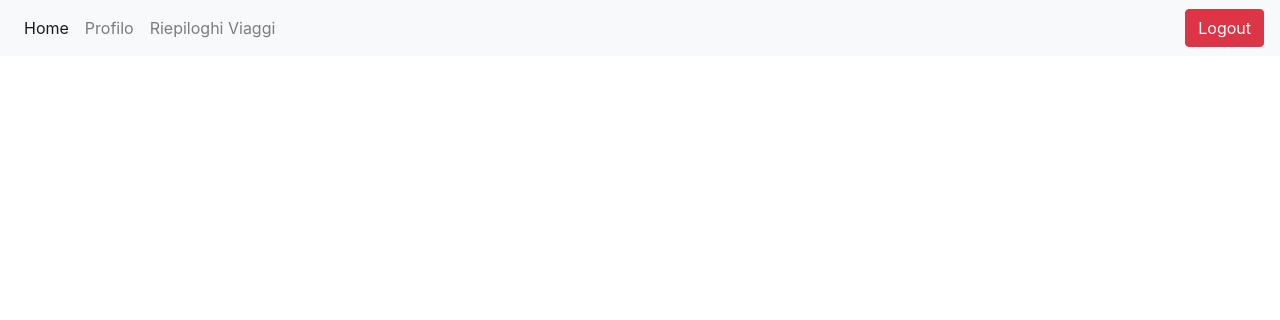
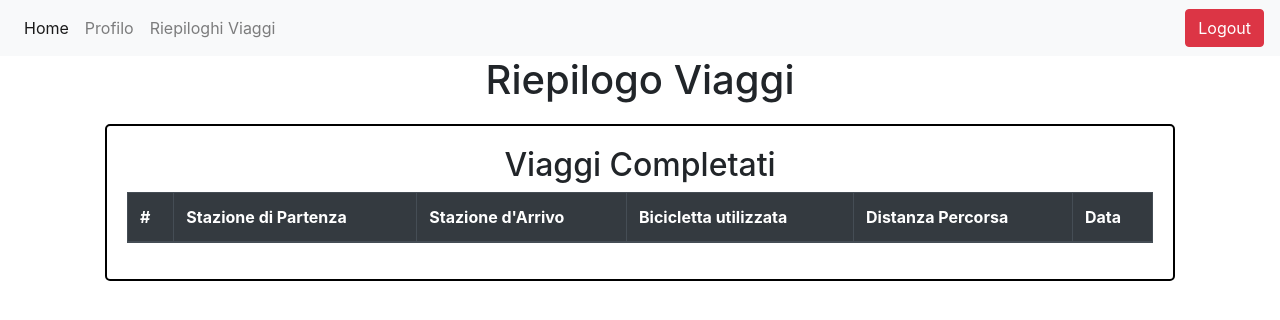
Before and after one commit to brandovardi/simulazioneEsameDiStato, a PHP site: page /Pages/Customers/travelSummary.php in a window 1280 px wide. Shown: the top 320 px of the page. Run offline with PHP 8.4, Linux system fonts and the light colour scheme; a user stored in the database is signed in; lists and menus that the app fills with data are empty.

Commit message:
iniziato a fare i riepiloghi per l'utente

```diff
--- a/SOLUZIONE/Site/Controllers/Get/getReport.php
+++ b/SOLUZIONE/Site/Controllers/Get/Admin/getReport.php
@@ -1,12 +1,12 @@
 <?php
-include_once("../mysqliData/dataDB.php");
+include_once("../../mysqliData/dataDB.php");
 
 if (!isset($_SESSION)) {
     session_start();
 }
 
 if (!isset($_SESSION['username']) || (!isset($_SESSION["isLogged"]) || !$_SESSION["isLogged"]) || (!isset($_SESSION["is_admin"]) || !$_SESSION["is_admin"])) {
-    header("Location: ../login.php");
+    header("Location: ../../../Pages/login.php");
     exit;
 }
 
--- a/SOLUZIONE/Site/Js/adminReport.js
+++ b/SOLUZIONE/Site/Js/adminReport.js
@@ -1,6 +1,6 @@
 $(document).ready(async function () {
 
-    let tableData = await request('GET', '../../Controllers/Get/getReport.php', {});
+    let tableData = await request('GET', '../../Controllers/Get/Admin/getReport.php', {});
     tableData = JSON.parse(tableData);
 
     let reports = tableData.reports;
--- a/SOLUZIONE/Site/Pages/Customers/travelSummary.php
+++ b/SOLUZIONE/Site/Pages/Customers/travelSummary.php
@@ -29,6 +29,14 @@ if (!isset($_SESSION['username']) || (!isset($_SESSION['isLogged']) || !$_SESSIO
     <script src="../../Js/Map/leaflet/leaflet.js"></script>
     <script src="../../Js/request.js"></script>
     <script src="../../Js/template.js"></script>
+    <style>
+        .bordered-div {
+            border: 2px solid black;
+            border-radius: 5px;
+            padding: 20px;
+            margin: 20px;
+        }
+    </style>
 </head>
 
 <body>
@@ -40,6 +48,34 @@ if (!isset($_SESSION['username']) || (!isset($_SESSION['isLogged']) || !$_SESSIO
     </nav>
 
 
+    <h1 align="center">Riepilogo Viaggi</h1>
+
+    <div class="container">
+        <div class="bordered-div">
+            <h2 class="text-center">Viaggi Completati</h2>
+            <table class="table table-striped table-bordered">
+                <thead class="thead-dark">
+                    <tr>
+                        <th scope="col">#</th>
+                        <th scope="col">Stazione di Partenza</th>
+                        <th scope="col">Stazione d'Arrivo</th>
+                        <th scope="col">Bicicletta utilizzata</th>
+                        <th scope="col">Distanza Percorsa</th>
+                        <th scope="col">Data</th>
+                    </tr>
+                </thead>
+                <tbody id="summaryTable">
+                </tbody>
+            </table>
+        </div>
+    </div>
+
+    <div class="container">
+        <nav aria-label="Page navigation example">
+            <ul class="pagination justify-content-center" id="pagination">
+            </ul>
+        </nav>
+    </div>
 
 </body>
 
```
Also changed, not shown: SOLUZIONE/Site/Js/Customers/travelSummary.js (line endings or trailing spaces).
